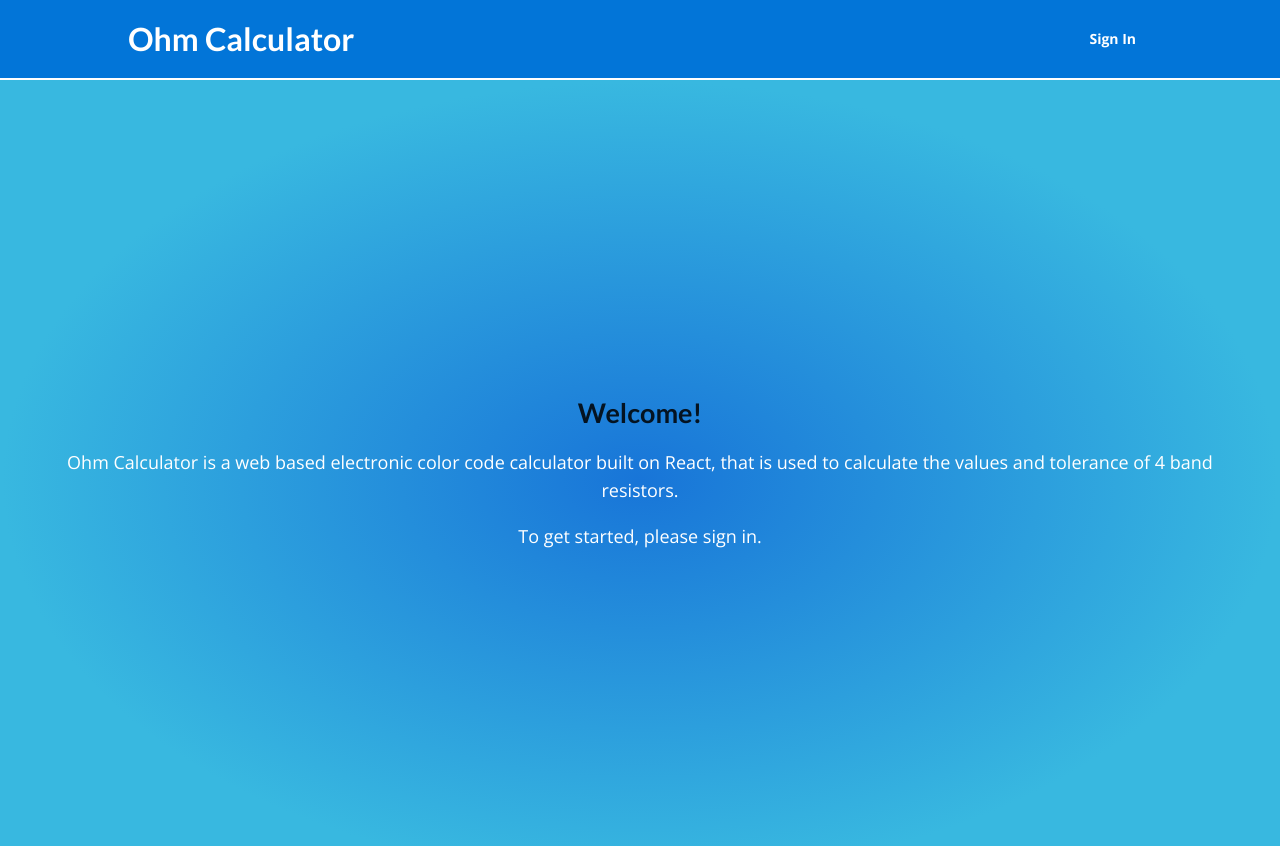
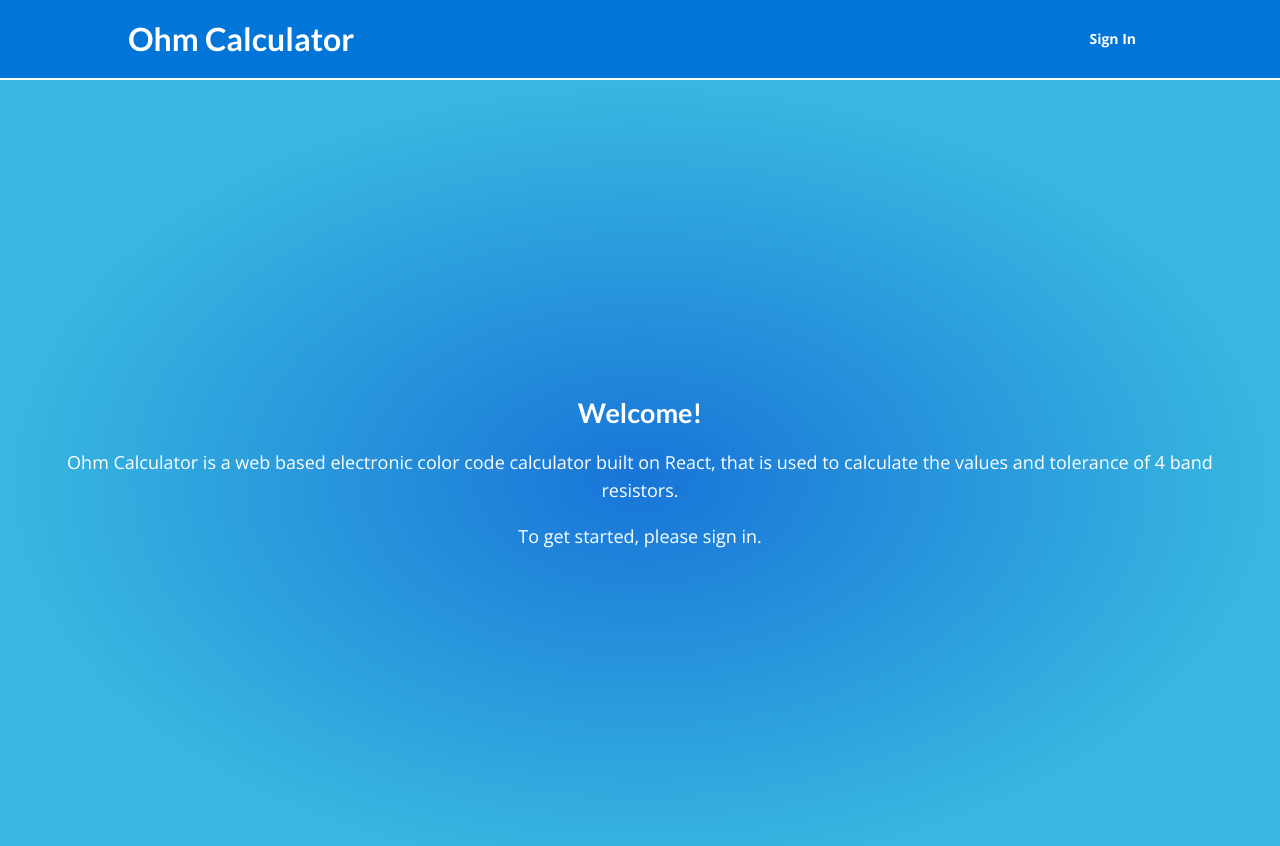
Before and after one commit to daniyalaamir/ohmvaluecalculator, a React (Create React App) app: page / in a window 1280 px wide. Shown: the top 846 px of the page. Built offline with nearby package versions, Linux system fonts and the light colour scheme; no server answers.

Commit message:
update labels and remove scrollbars

```diff
--- a/src/components/BandSelectors/BandSelectors.js
+++ b/src/components/BandSelectors/BandSelectors.js
@@ -1,7 +1,7 @@
 import React from "react";
 import { Button } from 'antd';
 import { multiplier, tolerance, significantDigits } from "../../utils/maps/maps";
-import SelectField from "../Select/SelectField";
+import SelectField from "../Common/SelectField";
 
 function BandSelectors({ onSelectionChange }) {
 
--- a/src/index.css
+++ b/src/index.css
@@ -7,6 +7,7 @@
 body {
   font-family: 'Open Sans', 'Lato', sans-serif;
   margin: 0;
+  overflow: hidden;
 }
 
 h1,
@@ -35,6 +36,10 @@ h6 {
   font-size: 18px;
   font-weight: normal;
   padding: 0 3%;
+}
+
+.bannercontent h1 {
+  color: #fff;
 }
 
 .header {
```
Also changed, not shown: src/components/Common/SelectField.js (renamed from src/components/Select/SelectField.js).
